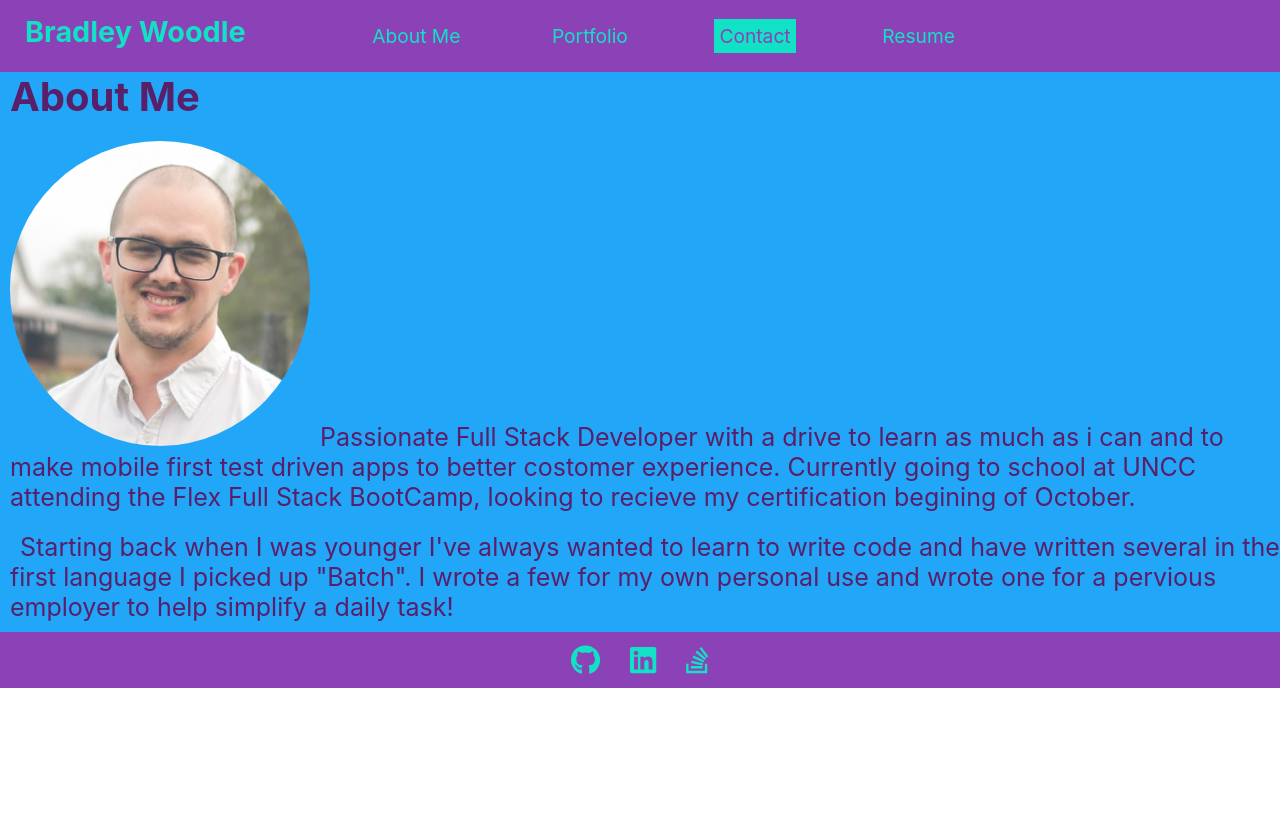
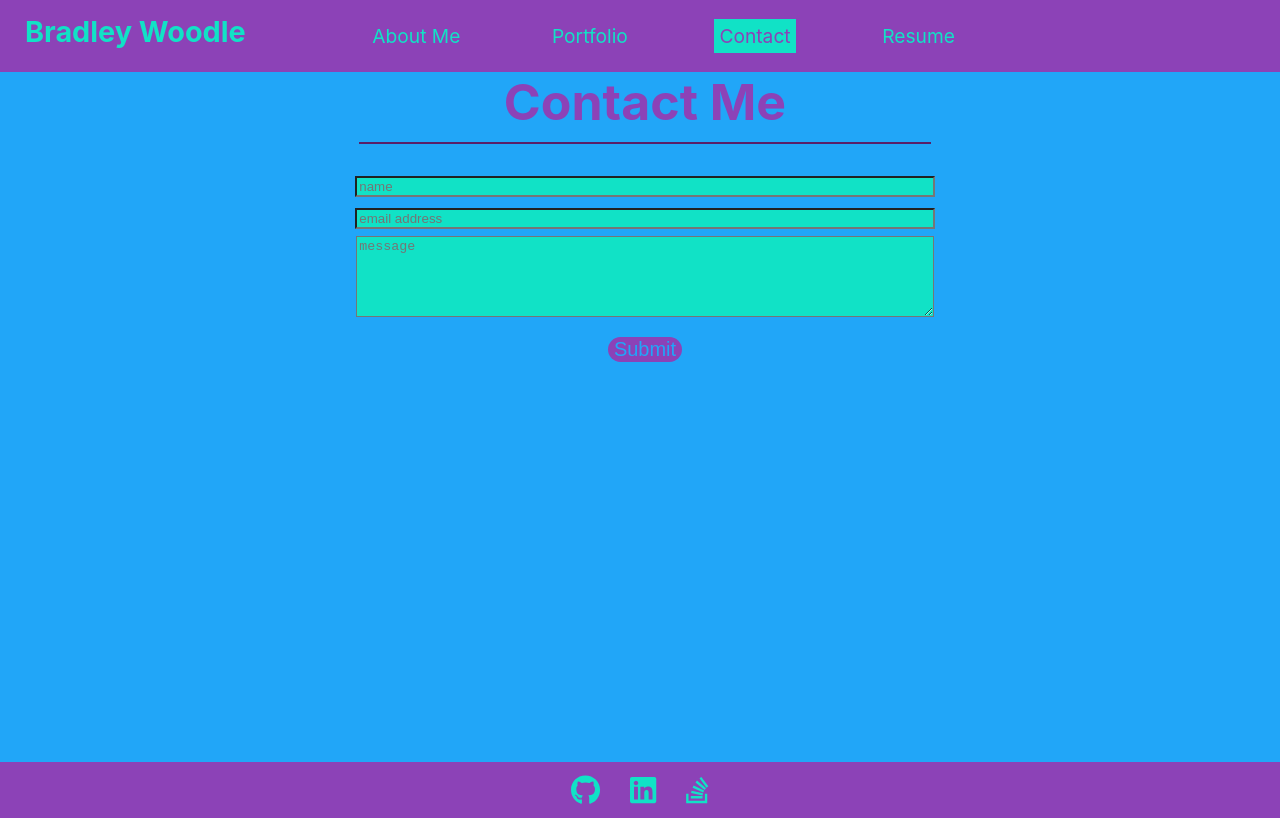
Before and after one commit to BradsW90/react-portfolio, a React (Create React App) app: page / in a window 1280 px wide. Both pictures are taken after a click on the element "Contact". Built offline with nearby package versions, Linux system fonts and the light colour scheme.

Commit message:
finished contact me page and styling

```diff
--- a/src/App.css
+++ b/src/App.css
@@ -149,6 +149,59 @@ footer a {
   text-align: center;
 }
 
+.contact-wrapper {
+  height: 85vh;
+  text-align: center;
+}
+
+.contact-title {
+  margin: auto;
+  padding-bottom: 10px;
+  color: var(--color-palette-four);
+  border-bottom: 2px solid var(--color-palette-five);
+  width: 45%;
+  font-size: 50px;
+}
+
+.contact-wrapper form {
+  padding: 25px 15px 15px 15px;
+  width: 50%;
+  margin: auto;
+  text-align: center;
+  line-height: 2;
+}
+
+.contact-wrapper input,
+.contact-wrapper textarea {
+  width: 90%;
+  background-color: var(--color-pallete-one);
+}
+
+.contact-wrapper textarea {
+  margin-top: 3px;
+}
+
+.contact-wrapper p {
+  color: red;
+}
+
+.contact-wrapper button {
+  display: block;
+  margin: auto;
+  font-size: 20px;
+  border-radius: 15px;
+  border: none;
+  background-color: var(--color-palette-four);
+  color: var(--color-palette-three);
+  margin-top: 10px;
+}
+
+.contact-wrapper button:hover {
+  background-color: var(--color-palette-three);
+  color: var(--color-palette-four);
+  transition: 0.5s;
+}
+
 @media only screen and (max-width: 992px) {
   header {
     font-size: large;
@@ -262,4 +315,12 @@ footer a {
     transform: translate(125px, -90px);
     font-size: smaller;
   }
+
+  .contact-title {
+    font-size: 30px;
+  }
+
+  .contact-wrapper p {
+    font-size: 15px;
+  }
 }
--- a/src/App.js
+++ b/src/App.js
@@ -9,6 +9,8 @@ import {
 } from "@fortawesome/free-brands-svg-icons";
 import Portfolio from "./components/Portfolio";
 import AboutMe from "./components/About-me";
+import Contact from "./components/Contact";
+import Resume from "./components/Resume";
 
 function App() {
   const [navTitles] = useState(["About Me", "Portfolio", "Contact", "Resume"]);
@@ -19,6 +21,10 @@ function App() {
     switch (currentNavTitle) {
       case "Portfolio":
         return <Portfolio></Portfolio>;
+      case "Contact":
+        return <Contact></Contact>;
+      case "Resume":
+        return <Resume></Resume>;
       default:
         return <AboutMe></AboutMe>;
     }
--- a/src/components/Contact/index.js
+++ b/src/components/Contact/index.js
@@ -1 +1,76 @@
-import React from "react";
+import React, { useState } from "react";
+import { validateEmail } from "../../utils/helpers";
+
+function Contact() {
+  const [formState, setFormState] = useState({
+    name: "",
+    email: "",
+    message: "",
+  });
+
+  const [errorMessage, setErrorMessage] = useState("");
+  const { name, email, message } = formState;
+
+  function handleChange(e) {
+    if (e.target.name === "email") {
+      const isValid = validateEmail(e.target.value);
+      if (!isValid) {
+        setErrorMessage("Please enter a correct email address!");
+      } else {
+        setErrorMessage("");
+      }
+    } else {
+      if (!e.target.value.length) {
+        setErrorMessage(`${e.target.name} field can not be blank!`);
+      } else {
+        setErrorMessage("");
+      }
+    }
+    if (!errorMessage) {
+      setFormState({ ...formState, [e.target.name]: e.target.value });
+    }
+  }
+
+  function handleSubmit(e) {
+    e.preventDefault();
+  }
+
+  return (
+    <section className="contact-wrapper">
+      <h1 className="contact-title">Contact Me</h1>
+      <form>
+        <div>
+          <input
+            type="text"
+            name="name"
+            placeholder="name"
+            defaultValue={name}
+            onMouseLeave={handleChange}
+          />
+        </div>
+        <div>
+          <input
+            type="email"
+            name="email"
+            placeholder="email address"
+            defaultValue={email}
+            onMouseLeave={handleChange}
+          />
+        </div>
+        <div>
+          <textarea
+            name="message"
+            rows="5"
+            placeholder="message"
+            defaultValue={message}
+            onMouseLeave={handleChange}
+          />
+        </div>
+        {errorMessage && <p className="error-message">{errorMessage}</p>}
+        <button type="submit">Submit</button>
+      </form>
+    </section>
+  );
+}
+
+export default Contact;
--- a/src/components/Resume/index.js
+++ b/src/components/Resume/index.js
@@ -1 +1,7 @@
 import React from "react";
+
+function Resume() {
+  return <div>Resume</div>;
+}
+
+export default Resume;
--- /dev/null
+++ b/src/utils/helpers.js
@@ -0,0 +1,4 @@
+export function validateEmail(email) {
+  var reg = /^([\w\d\.\-_]+)@([\w\d\.\-]+)\.([\w\d]{2,3})$/;
+  return reg.test(String(email));
+}
```
